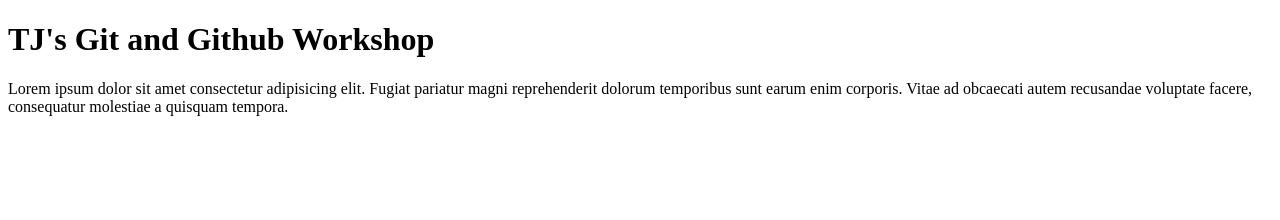
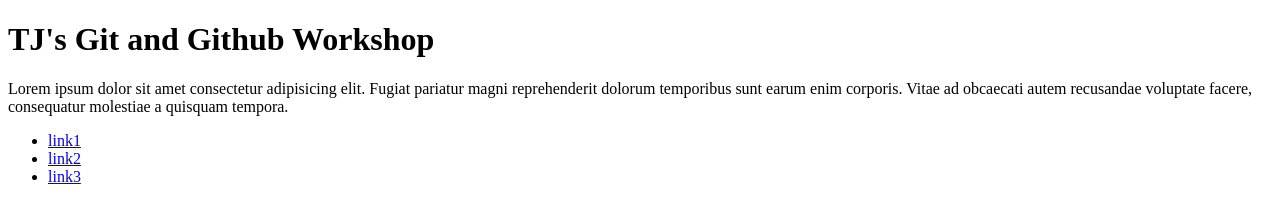
Before and after one commit to tjstalcup/git-and-github-01312019, a plain HTML site: page index.html in a window 1280 px wide. Drawn offline with Linux system fonts and the light colour scheme.

Commit message:
adds navigation

```diff
--- a/index.html
+++ b/index.html
@@ -12,5 +12,14 @@
     <h1>TJ's Git and Github Workshop</h1>
     <p>Lorem ipsum dolor sit amet consectetur adipisicing elit. Fugiat pariatur magni reprehenderit dolorum temporibus sunt earum enim corporis. Vitae ad obcaecati autem recusandae voluptate facere, consequatur molestiae a quisquam tempora.</p>
   </header>
+
+  <nav>
+    <ul>
+      <li><a href="#">link1</a></li>
+      <li><a href="#">link2</a></li>
+      <li><a href="#">link3</a></li>
+    </ul>
+  </nav>
+
 </body>
 </html>
```
